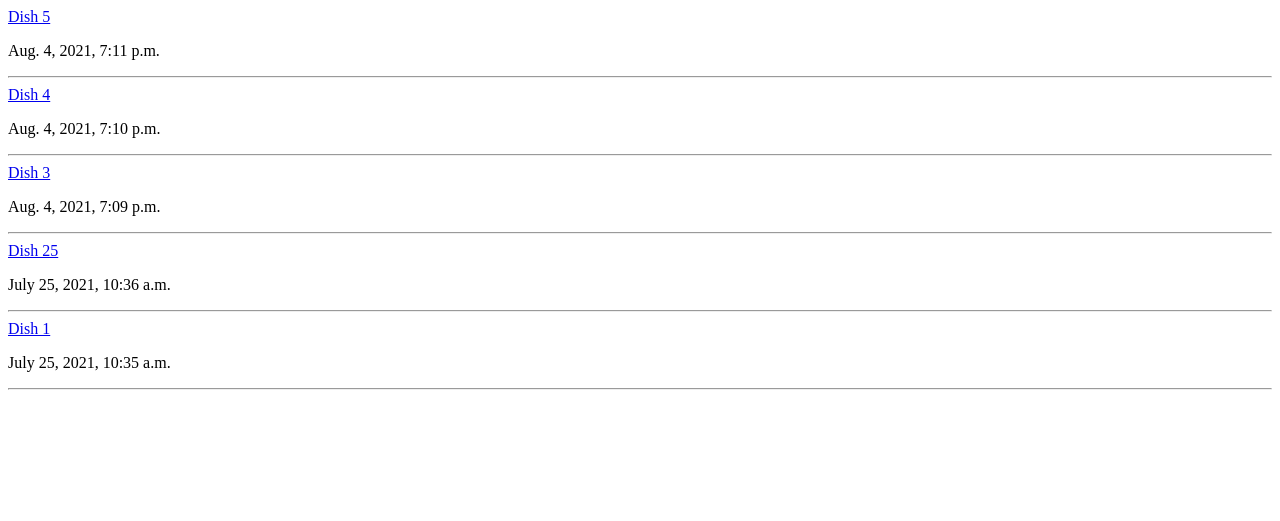
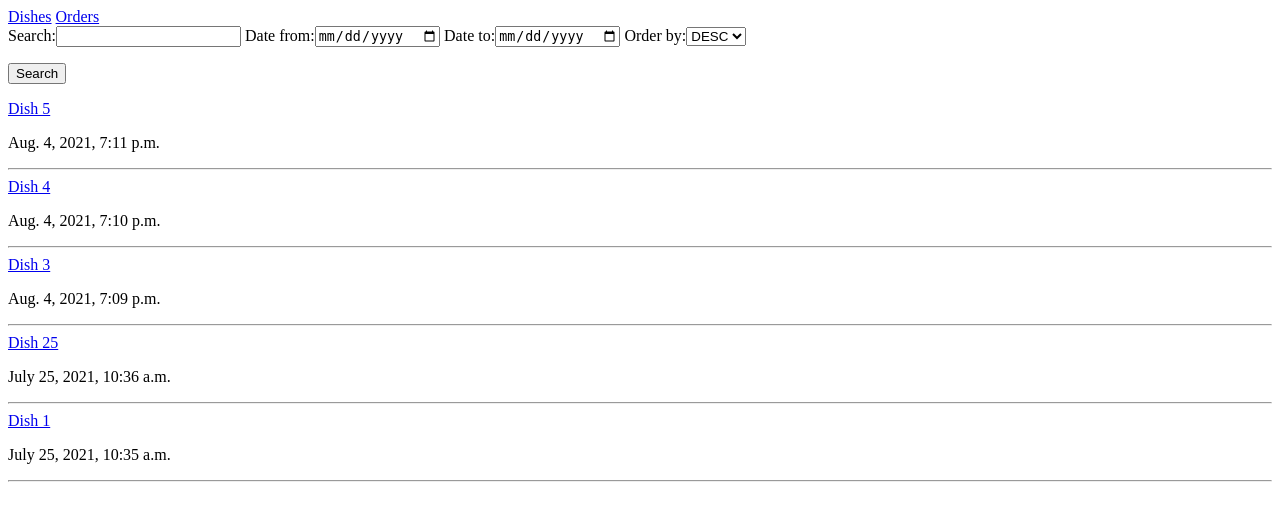
Before and after one commit to nikitazhmurko27/dishes_ordering, a Django app: page /dishes/ in a window 1280 px wide. Shown: the top 521 px of the page. Run offline with Django 3.2, Linux system fonts and the light colour scheme; data comes from the database, SQL or seed files in the repository; both versions use the stored data as it was after the commit.

Commit message:
added filtering

```diff
--- /dev/null
+++ b/dishes/forms.py
@@ -0,0 +1,55 @@
+from django import forms
+from django.forms import ModelForm
+from .models import OrderIngredients
+from django.core.exceptions import ValidationError
+from datetime import datetime
+
+
+order_choices = (('DESC', 'DESC'), ('ASC', 'ASC'))
+
+
+class OrderForm(ModelForm):
+    def __init__(self, *args, **kwargs):
+        super(OrderForm, self).__init__(*args, **kwargs)
+        self.fields['ingredient'].widget.attrs.update({'class': 'disabled-select'})
+
+    class Meta:
+        model = OrderIngredients
+        fields = ('ingredient', 'amount')
+
+    def clean_amount(self):
+        amount = self.cleaned_data['amount']
+        min_amount = 1
+        if amount < min_amount:
+            raise ValidationError(f'The amount should not be less than {min_amount}')
+        return amount
+
+
+class DishFilterForm(forms.Form):
+    search_str = forms.CharField(label='Search', max_length=128, required=False)
+    date_from = forms.DateField(widget=forms.DateInput(attrs={'type': 'date'}), required=False)
+    date_to = forms.DateField(widget=forms.DateInput(attrs={'type': 'date'}), required=False)
+    order_by = forms.ChoiceField(choices=order_choices, required=False)
+
+    def clean_search_str(self):
+        search_str = self.cleaned_data['search_str']
+        max_len = 128
+        if len(search_str) > max_len:
+            raise ValidationError(f'The search string should not be more than {max_len}')
+        return search_str
+
+    def clean_date_to(self):
+        date_from = self.cleaned_data['date_from']
+        date_to = self.cleaned_data['date_to']
+
+        if date_from is None or date_to is None:
+            return date_to
+
+        if isinstance(date_from, str):
+            date_from = datetime.strptime(date_from, '%d/%m/%y')
+        if isinstance(date_to, str):
+            date_to = datetime.strptime(date_to, '%d/%m/%y')
+
+        if date_from > date_to:
+            raise ValidationError(f'The "Date From" should not be more than "Date To"')
+        return date_to
--- a/dishes/templates/dish/base.html
+++ b/dishes/templates/dish/base.html
@@ -3,7 +3,20 @@
 <head>
     <meta charset="UTF-8">
     <title>Dishes Ordering</title>
+    <style>
+        .disabled-select{
+            background: #eee;
+            pointer-events: none;
+            touch-action: none;
+        }
+    </style>
 </head>
+<div>
+    <nav>
+        <a class="p-2 link-secondary" href="/dishes">Dishes</a>
+        <a class="p-2 link-secondary" href="/orders">Orders</a>
+    </nav>
+</div>
 <body>
       {% block content %}
       {% endblock %}
--- a/dishes/templates/dish/index.html
+++ b/dishes/templates/dish/index.html
@@ -1,5 +1,12 @@
 {% extends "dish/base.html" %}
 {% block content %}
+<div>
+    <form action="" method="get">
+        {{ filter }}
+        {{ filter.non_field.errors }}
+        <p><input type="submit" value="Search"></p>
+    </form>
+</div>
 {% for dish in dishes %}
 <div>
     <a href="/dishes/{{dish.id}}">{{dish.name}}</a>
--- a/dishes/urls.py
+++ b/dishes/urls.py
@@ -4,7 +4,7 @@ from . import views
 app_name = 'dishes'
 
 urlpatterns = [
-    path('', views.DishesListView.as_view(), name='index'),
+    path('', views.DishListView.as_view(), name='index'),
     path('<int:pk>/', views.DishSingleView.as_view(), name='single_dish'),
     path('create-order/<int:dish_id>', views.create_order, name='create_order'),
     path('not-found-404/', views.not_found, name='not_found')
--- a/dishes/views.py
+++ b/dishes/views.py
@@ -1,10 +1,44 @@
-from django.core.exceptions import ValidationError, ObjectDoesNotExist
+from django.core.exceptions import ObjectDoesNotExist
 from django.shortcuts import render
-from django.views.generic import ListView, DetailView, CreateView, UpdateView
-from .models import Dish, Order, Ingredient, OrderIngredients, DishIngredients
-from django.forms import modelformset_factory, ModelForm
+from django.views.generic import ListView, DetailView
+from .models import Dish, Order, OrderIngredients
+from django.forms import modelformset_factory
 from django.http import HttpResponseRedirect
 from django.urls import reverse
+from .forms import OrderForm, DishFilterForm
+from django.views import View
+
+
+class DishListView (View):
+    def get(self, request, *args, **kwargs):
+        dishes = Dish.objects.all()
+
+        filter_form = DishFilterForm(request.GET)
+        if filter_form.is_valid():
+            search_str = filter_form.cleaned_data.get("search_str")
+            date_from = filter_form.cleaned_data.get("date_from")
+            date_to = filter_form.cleaned_data.get("date_to")
+            order_by = filter_form.cleaned_data.get("order_by")
+
+            if search_str:
+                dishes = dishes.filter(name__icontains=f'{search_str}')
+            if date_from:
+                dishes = dishes.filter(created_at__gte=f'{date_from}')
+            if date_to:
+                dishes = dishes.filter(created_at__lte=f'{date_to}')
+            if order_by == 'ASC':
+                dishes = dishes.order_by('created_at')
+
+        context = {
+            'dishes': dishes,
+            'filter': filter_form,
+        }
+
+        return render(
+            request,
+            'dish/index.html',
+            context
+        )
 
 
 class DishesListView(ListView):
@@ -24,19 +58,6 @@ class DishSingleView(DetailView):
     model = Dish
     template_name = 'dish/single-dish.html'
     context_object_name = 'dish'
-
-
-class OrderForm(ModelForm):
-    class Meta:
-        model = OrderIngredients
-        fields = ('ingredient', 'amount')
-
-    def clean_amount(self):
-        amount = self.cleaned_data['amount']
-        min_amount = 1
-        if amount < min_amount:
-            raise ValidationError(f'The amount should not be less than {min_amount}')
-        return amount
 
 
 def create_order(request, dish_id):
```
Also changed, not shown: db.sqlite3.
